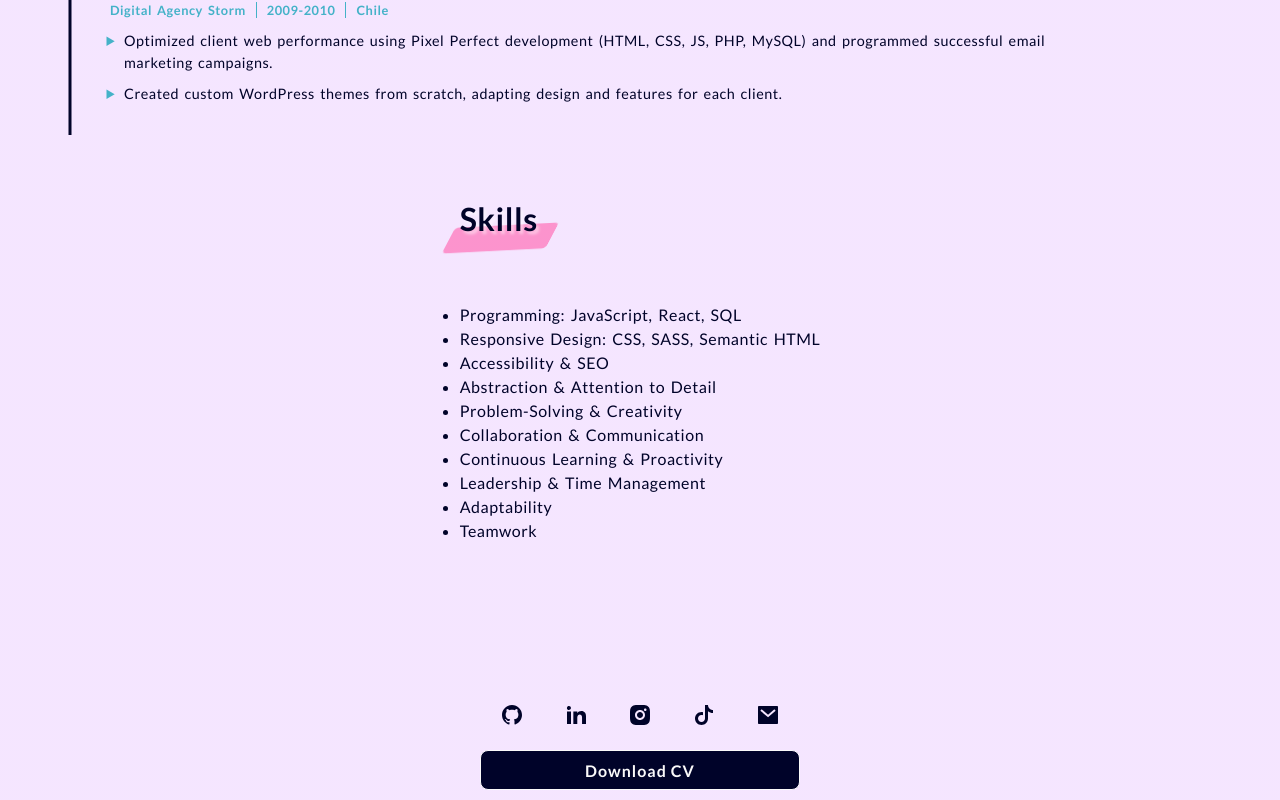
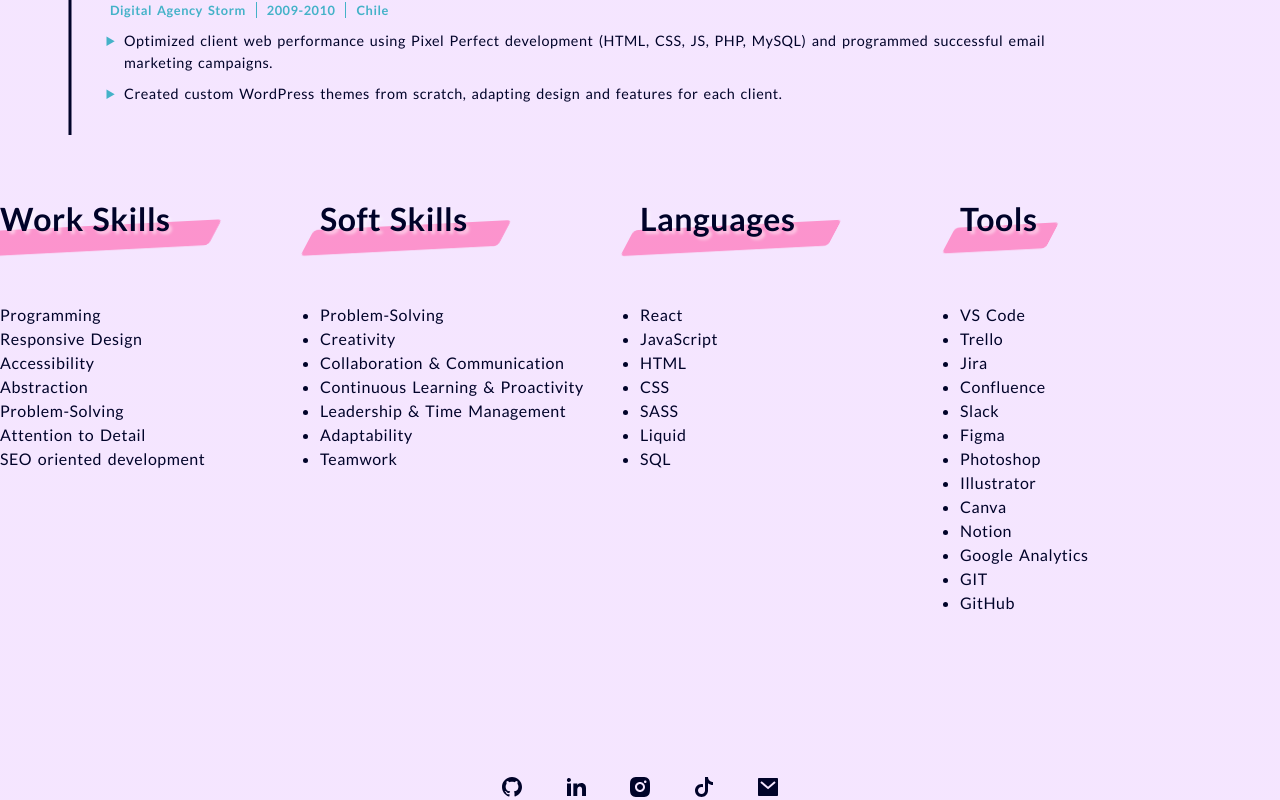
Before and after one commit to shimapi/portfolio, a React (Vite) app: page /cv in a window 1280 px wide. Shown: the part 980-1780 px from the top of the page. Built offline with nearby package versions, Linux system fonts and the light colour scheme.

Commit message:
feat: working in skills

```diff
--- a/public/i18n/en.json
+++ b/public/i18n/en.json
@@ -7,6 +7,12 @@
     "ExpTitle": "Experience",
     "ExpCVTitle": "Experience CV",
     "SkillsTitle": "Skills",
+    "KnowledgeTitle": "Knowledge",
+    "LanguagesTitle": "Languages",
+    "ToolsTitle": "Tools",
+    "SoftSkillsTitle": "Soft Skills",
+    "WorkSkillsTitle": "Work Skills",
+    "EducationTitle": "Education",
     "BookTitle": "Book with me",
     "VolTitle": "Volunteering",
     "AboutTitle": "About",
@@ -38,14 +44,125 @@
   "skills" : {
     "1" : "Programming: JavaScript, React, SQL",
     "2" : "Responsive Design: CSS, SASS, Semantic HTML",
-    "3" : "Accessibility & SEO",
+    "3" : "Accessibility",
     "4" : "Abstraction & Attention to Detail",
-    "5" : "Problem-Solving & Creativity",
+    "5" : "Problem-Solving",
+    "15" : "Creativity",
     "6" : "Collaboration & Communication",
     "7" : "Continuous Learning & Proactivity",
     "8" : "Leadership & Time Management",
     "9" : "Adaptability",
-    "10" : "Teamwork"
+    "10" : "Teamwork",
+    "11" : "SEO oriented development"
+  },
+  "softSkills" : {
+    "1" : "Problem-Solving",
+    "2" : "Creativity",
+    "3" : "Collaboration & Communication",
+    "4" : "Continuous Learning & Proactivity",
+    "5" : "Leadership & Time Management",
+    "6" : "Adaptability",
+    "7" : "Teamwork"
+  },
+  "workSkills": {
+    "1" : "Programming",
+    "2" : "Responsive Design",
+    "3" : "Accessibility",
+    "4" : "Abstraction",
+    "5" : "Problem-Solving",
+    "6" : "Attention to Detail",
+    "7" : "SEO oriented development"
+  },
+  "knowledge": {
+    "1": "Scrum",
+    "2": "Shopify",
+    "3": "React",
+    "4": "JavaScript",
+    "5": "CSS",
+    "6": "HTML",
+    "7": "Office Suite",
+    "8": "GIT",
+    "9": "GitHub",
+    "10": "JSON",
+    "11": "Responsive Design",
+    "12": "SEO",
+    "13": "Responsive web design from Figma/image",
+    "14": "Adobe Illustrator",
+    "15": "Canva",
+    "16": "Notion",
+    "17": "Trello",
+    "18": "Slack",
+    "19": "REST APIs",
+    "20": "Liquid",
+    "21": "ChatGPT",
+    "22": "Google Analytics",
+    "23": "MongoDB",
+    "24": "MySQL",
+    "25": "DataBases",
+    "26": "Excel",
+    "27": "UI",
+    "28": "Express",
+    "29": "Node.js",
+    "30": "GCP"
+  },
+  "languages": {
+    "1": "React",
+    "2": "JavaScript",
+    "3": "HTML",
+    "4": "CSS",
+    "5": "SASS",
+    "6": "Liquid",
+    "7": "SQL"
+  },
+  "tools": {
+    "1": "VS Code",
+    "2": "Trello",
+    "3": "Jira",
+    "4": "Confluence",
+    "5": "Slack",
+    "6": "Figma",
+    "7": "Photoshop",
+    "8": "Illustrator",
+    "9": "Canva",
+    "10": "Notion",
+    "11": "Google Analytics",
+    "12": "GIT",
+    "13": "GitHub"
+  },
+  "spokenLanguages": {
+    "1": "Spanish",
+    "2": "English"
+  },
+  "education": {
+    "edu1": {
+      "title": "Programming & Multimedial Design",
+      "institution": "Inacap",
+      "place": "Chile",
+      "date": "2007/08",
+      "bullets" : {
+        "1": "Graduated with Honors — Universidad Tecnológica de Chile INACAP",
+        "2": "Developed a website for a social and environmental project.",
+        "3": "Won a photography competition."
+      }
+    },
+    "edu2": {
+      "title": "Front End Web Developer",
+      "institution": "Digital house by globant",
+      "place": "Chile",
+      "date": "2021",
+      "bullets" : {
+        "1": "Intensive online synchronous bootcamp."
+      }
+    },
+    "edu3": {
+      "title": "Fullstack Web Developer (MERN)",
+      "institution": "TripleTen by Yandex",
+      "place": "Chile",
+      "date": "2023/24",
+      "bullets" : {
+        "1": "Online asynchronous bootcamp intensive."
+      }
+    }
   },
   "experienceCV": {
     "exp1": {
--- a/public/i18n/es.json
+++ b/public/i18n/es.json
@@ -19,7 +19,7 @@
   "skills" : {
     "1" : "Programming: JavaScript, React, SQL",
     "2" : "Responsive Design: CSS, SASS, Semantic HTML",
-    "3" : "Accessibility & SEO",
+    "3" : "Accessibility",
     "4" : "Abstraction & Attention to Detail",
     "5" : "Problem-Solving & Creativity",
     "6" : "Collaboration & Communication",
--- a/src/components/About/About.jsx
+++ b/src/components/About/About.jsx
@@ -16,16 +16,12 @@
 						{t("general.CVTitle")}{" "}
 					</span>
 				</h1>
+				<BlobImage className="bla" photo={me} altPhoto={t("about.AboutName")} />
 				<h2 className="about__greeting-short">{t("about.AboutShort")}</h2>
-				<br />
-				<br />
 				<button className="button button-primary">
 					{t("about.DownloadCV")}
 				</button>
 			</div>
-			<aside className="about__image">
-				<BlobImage photo={me} altPhoto={t("about.AboutName")} />
-			</aside>
 		</div>
 	);
 };
--- a/src/components/About/About.scss
+++ b/src/components/About/About.scss
@@ -4,6 +4,7 @@
 	display: flex;
 	padding: 50px 0;
 	align-items: center;
+	position: relative;
 
 	&__greeting {
 		&-accent {
@@ -13,13 +14,16 @@
 			font-size: 4em;
 			font-family: $font-allura;
 		}
+		&-short {
+			width: 80%;
+			margin-bottom: 32px;
+		}
 	}
 
-	&__image img {
-		width: 150px;
-		height: 150px;
-		object-fit: cover;
-		border-radius: 30px 30px 50px 70px;
+	svg {
+		position: absolute;
+		top: 0;
+		right: 0;
 	}
 }
 
--- a/src/components/BlobImage/BlobImage.jsx
+++ b/src/components/BlobImage/BlobImage.jsx
@@ -25,6 +25,7 @@
 			version="1.1"
 			width="250"
 			height="250"
+			className="blob-image"
 		>
 			<defs>
 				<clipPath id="blob-clip">
--- a/src/components/Header/Header.scss
+++ b/src/components/Header/Header.scss
@@ -15,6 +15,7 @@
 	min-width: $breakpoint-minimun;
 	height: 70px;
 	padding: 12px;
+	filter: drop-shadow(1px 2px 10px hsl(236deg 88.43% 5.58%));
 
 	&__talent {
 		font-size: 1.5em;
--- /dev/null
+++ b/src/components/List/List.jsx
@@ -0,0 +1,31 @@
+import PropTypes from "prop-types";
+
+const List = ({ title, listArray }) => {
+	console.log(title, "title");
+	console.log(listArray, "listArray!");
+
+	return (
+		<section className="list">
+			<h4 className="title">{title}</h4>
+			<ul>
+				{listArray.map((item, index) => (
+					<li key={index} className="item__name">
+						{item}
+					</li>
+				))}
+			</ul>
+		</section>
+	);
+};
+
+List.defaultProps = {
+	listArray: [],
+	title: "",
+};
+
+List.propTypes = {
+	listArray: PropTypes.array,
+	title: PropTypes.string,
+};
+
+export default List;
--- a/src/components/Skills/Skills.jsx
+++ b/src/components/Skills/Skills.jsx
@@ -1,23 +1,40 @@
 import { useTranslation } from "react-i18next";
 import "./Skills.scss";
+import List from "../List/List";
 
 const Skills = () => {
 	const { t } = useTranslation();
 
-	const skillsObject = t("skills", { returnObjects: true });
-	const skillsArray = Object.values(skillsObject);
+	const workSkillsObject = t("workSkills", { returnObjects: true });
+	const workSkillsArray = Object.values(workSkillsObject);
 
+	const softSkillsObject = t("softSkills", { returnObjects: true });
+	const softSkillsArray = Object.values(softSkillsObject);
+
+	const languagesObject = t("languages", { returnObjects: true });
+	const languagesArray = Object.values(languagesObject);
+
+	const toolsObject = t("tools", { returnObjects: true });
+	const toolsArray = Object.values(toolsObject);
+
+	console.log(
+		"workSkillsArray: ",
+		workSkillsArray,
+		"softSkillsArray: ",
+		softSkillsArray,
+		"languagesArray: ",
+		languagesArray
+	);
 	return (
-		<div className="skills">
-			<h2 className="title">{t("general.SkillsTitle")}</h2>
-			<ul>
-				{skillsArray.map((skill, index) => (
-					<li key={index} className="skills__name">
-						{skill}
-					</li>
-				))}
-			</ul>
-		</div>
+		<section className="skills">
+			<List title={t("general.WorkSkillsTitle")} listArray={workSkillsArray} />
+
+			<List title={t("general.SoftSkillsTitle")} listArray={softSkillsArray} />
+
+			<List title={t("general.LanguagesTitle")} listArray={languagesArray} />
+
+			<List title={t("general.ToolsTitle")} listArray={toolsArray} />
+		</section>
 	);
 };
 
--- a/src/components/Skills/Skills.scss
+++ b/src/components/Skills/Skills.scss
@@ -0,0 +1,9 @@
+@import "../../assets/constants.scss";
+
+.skills {
+	display: flex;
+}
+
+.skills .list {
+	min-width: $breakpoint-minimun;
+}
--- a/src/styles.scss
+++ b/src/styles.scss
@@ -39,6 +39,7 @@
 	//height: 100vh;
 	flex-direction: column;
 	position: relative;
+	justify-content: space-between;
 }
 .container {
 	color: light-dark($color-dark-deepblue, $color-light-pale-lilac);
```
Also changed, not shown: src/components/List/List.scss (added).
